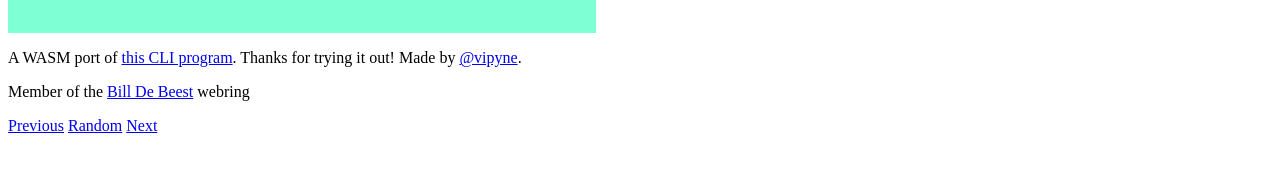
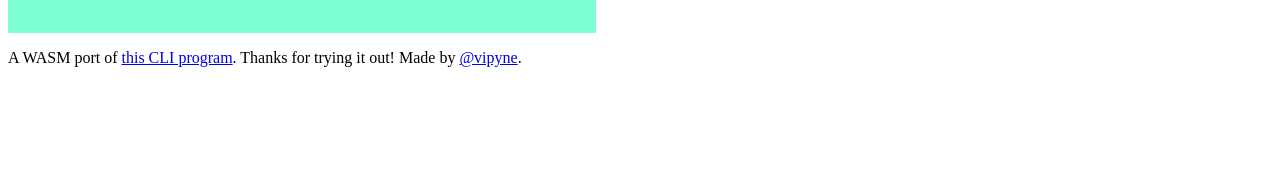
Before and after one commit to vipyne/100-days, a website: page 15/index.html in a window 1280 px wide. Shown: the part 423-592 px from the top of the page. Drawn offline with Linux system fonts and the light colour scheme; a script that the page names is missing.

Commit message:
rm bill de beest webring banner bc on vanessapyne.com

```diff
--- a/15/index.html
+++ b/15/index.html
@@ -60,13 +60,6 @@
    <p>A WASM port of <a href="https://github.com/vipyne/giffy">this CLI program</a>. Thanks for trying it out! Made by <a href="https://github.com/vipyne">@vipyne</a>.</p>
   </footer>
   <script src="./js/app.js"></script>
-  <webring-banner>
-    <p>Member of the <a href="https://billdebeest.club">Bill De Beest</a> webring</p>
-    <a href="https://billdebeest.club/prev">Previous</a>
-    <a href="https://billdebeest.club/random">Random</a>
-    <a href="https://billdebeest.club/next">Next</a>
-  </webring-banner>
-  <script async src="https://billdebeest.club/embed.js" charset="utf-8"></script>
 
 </body>
 </html>
```
